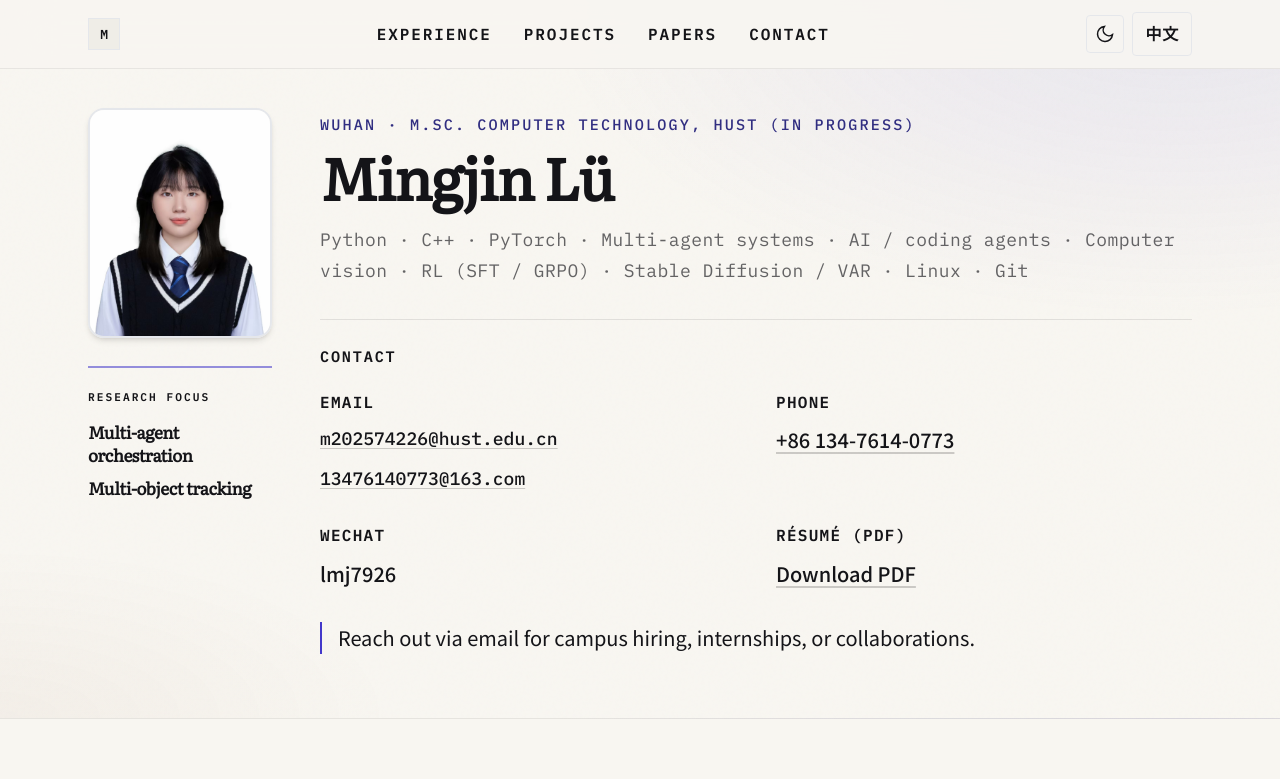
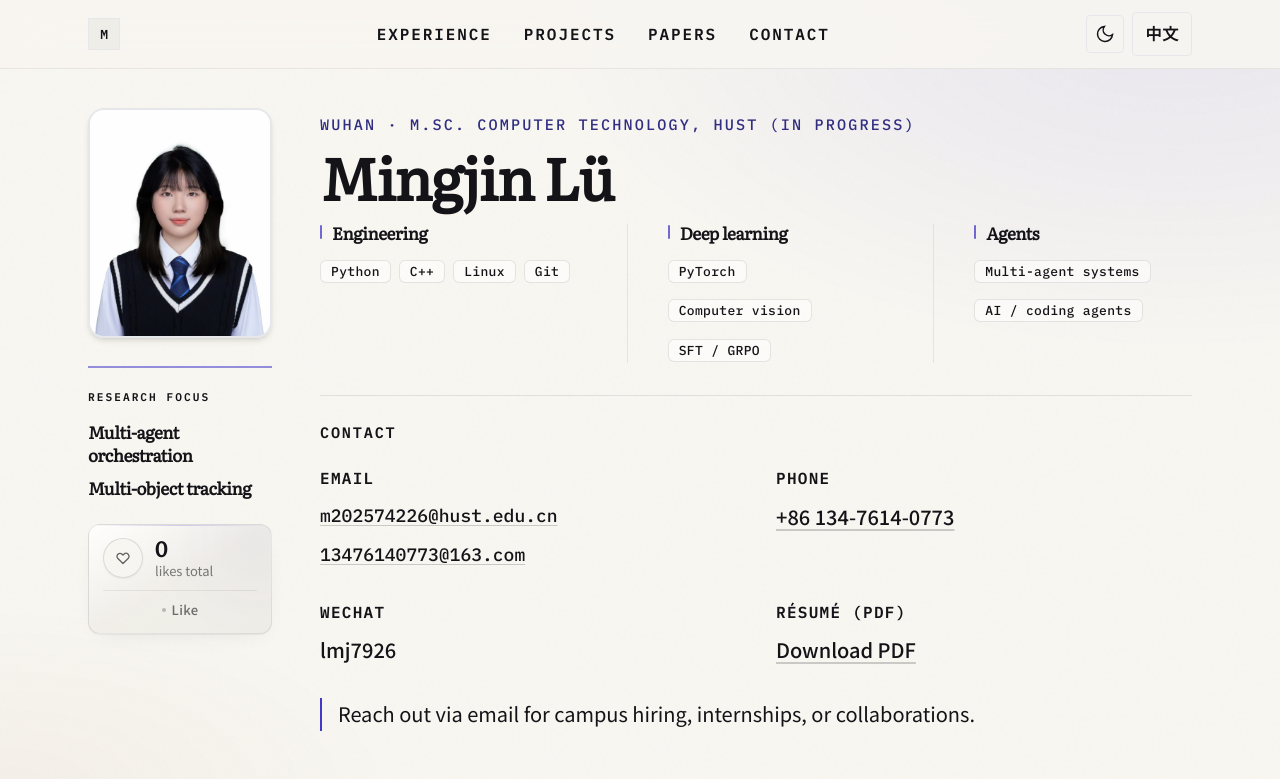
Before and after one commit to lvmingjin77-ui/lvmingjin77-ui.github.io, a React (Vite) app: page / in a window 1280 px wide. Shown: the top 779 px of the page. Built offline with nearby package versions, Linux system fonts and the light colour scheme.

Commit message:
6 commit

```diff
--- /dev/null
+++ b/src/components/HeroLikeBar.tsx
@@ -0,0 +1,141 @@
+import { motion, useReducedMotion } from "framer-motion";
+import { useCallback, useState } from "react";
+import { LIKE_COUNT_KEY, LIKE_STORAGE_KEY } from "../constants";
+
+type HeroLikeBarProps = {
+  likeButton: string;
+  unlikeButton: string;
+  totalSuffix: string;
+};
+
+function formatCount(count: number) {
+  const locale = document.documentElement.lang.startsWith("zh") ? "zh-CN" : "en";
+  return new Intl.NumberFormat(locale).format(count);
+}
+
+function readLikeCount(): number {
+  try {
+    const raw = localStorage.getItem(LIKE_COUNT_KEY);
+    const n = raw ? Number.parseInt(raw, 10) : 0;
+    return Number.isFinite(n) && n >= 0 ? n : 0;
+  } catch {
+    return 0;
+  }
+}
+
+function readHasLiked(): boolean {
+  try {
+    return localStorage.getItem(LIKE_STORAGE_KEY) === "1";
+  } catch {
+    return false;
+  }
+}
+
+function HeartIcon({ filled, className }: { filled: boolean; className?: string }) {
+  return (
+    <svg
+      className={className ?? `h-4 w-4 ${filled ? "text-white" : "text-canvas-ink/65 dark:text-[#b5b1ab]"}`}
+      viewBox="0 0 24 24"
+      fill={filled ? "currentColor" : "none"}
+      stroke="currentColor"
+      strokeWidth="2"
+      aria-hidden
+    >
+      <path
+        strokeLinecap="round"
+        strokeLinejoin="round"
+        d="M4.318 6.318a4.5 4.5 0 0 1 6.364 0L12 7.636l1.318-1.318a4.5 4.5 0 1 1 6.364 6.364L12 20.364l-7.682-7.682a4.5 4.5 0 0 1 0-6.364z"
+      />
+    </svg>
+  );
+}
+
+export function HeroLikeBar({ likeButton, unlikeButton, totalSuffix }: HeroLikeBarProps) {
+  const reduce = useReducedMotion();
+  const [count, setCount] = useState(readLikeCount);
+  const [hasLiked, setHasLiked] = useState(readHasLiked);
+
+  const onToggle = useCallback(() => {
+    if (hasLiked) {
+      const next = Math.max(0, readLikeCount() - 1);
+      setCount(next);
+      setHasLiked(false);
+      try {
+        localStorage.setItem(LIKE_COUNT_KEY, String(next));
+        localStorage.removeItem(LIKE_STORAGE_KEY);
+      } catch {
+        /* ignore */
+      }
+      return;
+    }
+    const next = readLikeCount() + 1;
+    setCount(next);
+    setHasLiked(true);
+    try {
+      localStorage.setItem(LIKE_COUNT_KEY, String(next));
+      localStorage.setItem(LIKE_STORAGE_KEY, "1");
+    } catch {
+      /* ignore */
+    }
+  }, [hasLiked]);
+
+  const actionLabel = hasLiked ? unlikeButton : likeButton;
+
+  return (
+    <div className="mt-6 w-full">
+      <button
+        type="button"
+        onClick={onToggle}
+        aria-pressed={hasLiked}
+        aria-label={actionLabel}
+        className="group relative w-full overflow-hidden rounded-xl border border-canvas-ink/[0.09] bg-gradient-to-br from-white/80 via-surface/90 to-surface px-3.5 py-3 text-left shadow-[0_1px_0_rgba(20,20,24,0.05),0_8px_24px_-14px_rgba(20,20,24,0.12)] transition-[border-color,box-shadow,transform] duration-300 hover:border-accent/25 hover:shadow-[0_1px_0_rgba(67,56,202,0.08),0_12px_28px_-12px_rgba(67,56,202,0.18)] active:scale-[0.98] dark:border-white/[0.09] dark:from-white/[0.06] dark:via-surface-dark/95 dark:to-surface-dark dark:shadow-[0_1px_0_rgba(255,255,255,0.04),0_10px_28px_-12px_rgba(0,0,0,0.45)] dark:hover:border-accent-light/25 dark:hover:shadow-[0_1px_0_rgba(165,180,252,0.1),0_14px_32px_-10px_rgba(0,0,0,0.55)]"
+      >
+        <span
+          className="pointer-events-none absolute inset-x-0 top-0 h-px bg-gradient-to-r from-transparent via-accent/30 to-transparent opacity-70 dark:via-accent-light/35"
+          aria-hidden
+        />
+        <span
+          className="pointer-events-none absolute -right-8 -top-8 h-24 w-24 rounded-full bg-accent/[0.09] opacity-60 blur-2xl transition-opacity duration-300 group-hover:opacity-90 dark:bg-accent-light/[0.08]"
+          aria-hidden
+        />
+
+        <span className="relative flex items-center gap-3">
+          <motion.span
+            className={`flex h-10 w-10 shrink-0 items-center justify-center rounded-full border shadow-sm transition-colors duration-300 ${
+              hasLiked
+                ? "border-accent bg-accent dark:border-accent-light dark:bg-accent"
+                : "border-canvas-ink/[0.12] bg-canvas/90 group-hover:border-accent/30 group-hover:bg-accent/5 dark:border-white/[0.14] dark:bg-canvas-ink/40 dark:group-hover:border-accent-light/35 dark:group-hover:bg-accent-light/10"
+            }`}
+            animate={reduce ? undefined : hasLiked ? { scale: [1, 1.12, 1] } : { scale: 1 }}
+            transition={{ duration: 0.35, ease: [0.22, 1, 0.36, 1] }}
+          >
+            <HeartIcon filled={hasLiked} />
+          </motion.span>
+
+          <span className="min-w-0 flex-1">
+            <span className="block font-display text-[1.3125rem] font-semibold leading-none tabular-nums tracking-tight text-canvas-ink dark:text-[#ebe9e6]">
+              {formatCount(count)}
+            </span>
+            <span className="mt-1 block text-[0.8125rem] leading-snug text-canvas-ink/55 dark:text-[#9a968f]">
+              {totalSuffix}
+            </span>
+          </span>
+        </span>
+
+        <span className="relative mt-2.5 flex items-center justify-center gap-1.5 border-t border-canvas-ink/[0.07] pt-2 dark:border-white/[0.07]">
+          <span
+            className={`h-1 w-1 shrink-0 rounded-full transition-colors ${hasLiked ? "bg-accent dark:bg-accent-light" : "bg-canvas-ink/25 dark:bg-white/20"}`}
+            aria-hidden
+          />
+          <span
+            className={`text-[0.8125rem] font-medium tracking-wide transition-colors ${
+              hasLiked ? "text-accent dark:text-accent-light" : "text-canvas-ink/60 group-hover:text-accent dark:text-[#a5a19a] dark:group-hover:text-accent-light"
+            }`}
+          >
+            {actionLabel}
+          </span>
+        </span>
+      </button>
+    </div>
+  );
+}
--- a/src/components/HeroSection.tsx
+++ b/src/components/HeroSection.tsx
@@ -2,6 +2,7 @@ import { motion, useReducedMotion } from "framer-motion";
 import type { Messages } from "../locales";
 import { resolveContactItem, resolveHeroEmailRow } from "../locales";
 import { SITE_EMAIL } from "../constants";
+import { HeroLikeBar } from "./HeroLikeBar";
 import { ProfilePhoto } from "./ProfilePhoto";
 
 type HeroSectionProps = {
@@ -49,6 +50,11 @@ export function HeroSection({ t }: HeroSectionProps) {
                   </li>
                 ))}
               </ul>
+              <HeroLikeBar
+                likeButton={t.hero.likeBar.likeButton}
+                unlikeButton={t.hero.likeBar.unlikeButton}
+                totalSuffix={t.hero.likeBar.totalSuffix}
+              />
             </div>
           </motion.div>
 
@@ -89,14 +95,37 @@ export function HeroSection({ t }: HeroSectionProps) {
                 {t.hero.blurb}
               </motion.p>
             ) : null}
-            <motion.p
-              className={`font-mono text-[0.95rem] leading-relaxed tracking-wide text-canvas-ink/65 dark:text-[#a5a19a] sm:text-base ${showIntroBlock ? "mt-3" : "mt-4"}`}
+            <motion.div
+              className={`grid grid-cols-1 gap-6 sm:grid-cols-2 sm:gap-x-10 sm:gap-y-6 lg:grid-cols-3 lg:gap-x-12 ${showIntroBlock ? "mt-3" : "mt-4"}`}
               initial={reduce ? false : { opacity: 0 }}
               animate={{ opacity: 1 }}
               transition={{ duration: 0.4, delay: 0.15 }}
             >
-              {t.hero.skills}
-            </motion.p>
+              {t.hero.skillGroups.map((group, i) => (
+                <div
+                  key={group.label}
+                  className={
+                    i > 0
+                      ? "border-t border-canvas-ink/[0.08] pt-6 sm:border-t-0 sm:pt-0 lg:border-l lg:border-t-0 lg:pl-10 lg:pt-0 dark:border-white/[0.08]"
+                      : undefined
+                  }
+                >
+                  <p className="flex items-center gap-2.5 font-display text-[1.0625rem] font-semibold leading-none tracking-tight text-canvas-ink dark:text-[#ebe9e6]">
+                    <span className="h-3.5 w-0.5 shrink-0 rounded-full bg-accent/75 dark:bg-accent-light/80" aria-hidden />
+                    {group.label}
+                  </p>
+                  <ul className="mt-3 flex flex-wrap gap-2">
+                    {group.items.map((item) => (
+                      <li key={item}>
+                        <span className="inline-block rounded-md border border-canvas-ink/[0.1] bg-white/50 px-2.5 py-1 font-mono text-[0.8125rem] font-medium leading-none tracking-wide text-canvas-ink/78 dark:border-white/[0.1] dark:bg-white/[0.05] dark:text-[#c4c1bc]">
+                          {item}
+                        </span>
+                      </li>
+                    ))}
+                  </ul>
+                </div>
+              ))}
+            </motion.div>
 
             <motion.div
               className="mt-8 border-t border-canvas-ink/[0.1] pt-6 dark:border-white/[0.1]"
@@ -167,7 +196,7 @@ export function HeroSection({ t }: HeroSectionProps) {
             </motion.div>
 
             <motion.p
-              className="mt-8 max-w-2xl border-l-2 border-accent pl-4 text-lg leading-relaxed text-canvas-ink/72 dark:border-accent-light dark:text-[#a8a49e]"
+              className="mt-8 border-l-2 border-accent pl-4 text-lg leading-relaxed text-canvas-ink/72 dark:border-accent-light dark:text-[#a8a49e]"
               initial={reduce ? false : { opacity: 0 }}
               animate={{ opacity: 1 }}
               transition={{ duration: 0.4, delay: 0.22 }}
--- a/src/constants.ts
+++ b/src/constants.ts
@@ -17,3 +17,9 @@ export function gmailComposeHref(email: string): string {
 
 /** 证件照：放在 public/ 下 */
 export const PROFILE_PHOTO_SRC = "/证件照.jpg";
+
+/** 本机累计点赞数（localStorage，按浏览器分别统计） */
+export const LIKE_COUNT_KEY = "pp-hero-like-count";
+
+/** 本机是否已点赞（localStorage） */
+export const LIKE_STORAGE_KEY = "pp-hero-liked";
--- a/src/locales.ts
+++ b/src/locales.ts
@@ -51,13 +51,18 @@ export type Messages = {
     name: string;
     lede: string;
     blurb: string;
-    skills: string;
+    skillGroups: { label: string; items: string[] }[];
     contactIntro: string;
     emailsBlock: { label: string; items: HeroEmailRow[] };
     contactItems: ContactItem[];
     availability: string;
     /** 照片下方研究方向小版块 */
     researchFocus: { label: string; items: string[] };
+    likeBar: {
+      likeButton: string;
+      unlikeButton: string;
+      totalSuffix: string;
+    };
   };
   work: {
     label: string;
@@ -135,8 +140,11 @@ export const messages: Record<Lang, Messages> = {
       name: "吕明锦",
       lede: "",
       blurb: "",
-      skills:
-        "Python · C++ · PyTorch · 多智能体（Multi-Agent）· AI Agent / AI Coding Agent · 计算机视觉 · 强化学习（SFT / GRPO）· Stable Diffusion / VAR · Linux · Git",
+      skillGroups: [
+        { label: "工程", items: ["Python", "C++", "Linux", "Git"] },
+        { label: "深度学习", items: ["PyTorch", "计算机视觉", "SFT / GRPO"] },
+        { label: "智能体", items: ["Multi-Agent", "AI Agent", "AI Coding Agent"] },
+      ],
       contactIntro: "联系方式",
       emailsBlock: {
         label: "邮箱",
@@ -154,6 +162,11 @@ export const messages: Record<Lang, Messages> = {
       researchFocus: {
         label: "研究方向",
         items: ["多智能体编排", "多目标跟踪"],
+      },
+      likeBar: {
+        likeButton: "点赞",
+        unlikeButton: "取消点赞",
+        totalSuffix: "累计获赞",
       },
     },
     work: {
@@ -325,8 +338,11 @@ export const messages: Record<Lang, Messages> = {
       name: "Mingjin Lü",
       lede: "",
       blurb: "",
-      skills:
-        "Python · C++ · PyTorch · Multi-agent systems · AI / coding agents · Computer vision · RL (SFT / GRPO) · Stable Diffusion / VAR · Linux · Git",
+      skillGroups: [
+        { label: "Engineering", items: ["Python", "C++", "Linux", "Git"] },
+        { label: "Deep learning", items: ["PyTorch", "Computer vision", "SFT / GRPO"] },
+        { label: "Agents", items: ["Multi-agent systems", "AI / coding agents"] },
+      ],
       contactIntro: "Contact",
       emailsBlock: {
         label: "Email",
@@ -344,6 +360,11 @@ export const messages: Record<Lang, Messages> = {
       researchFocus: {
         label: "Research focus",
         items: ["Multi-agent orchestration", "Multi-object tracking"],
+      },
+      likeBar: {
+        likeButton: "Like",
+        unlikeButton: "Unlike",
+        totalSuffix: "likes total",
       },
     },
     work: {
```
Also changed, not shown: 1 other file (tests, documents, lock files or other folders).
